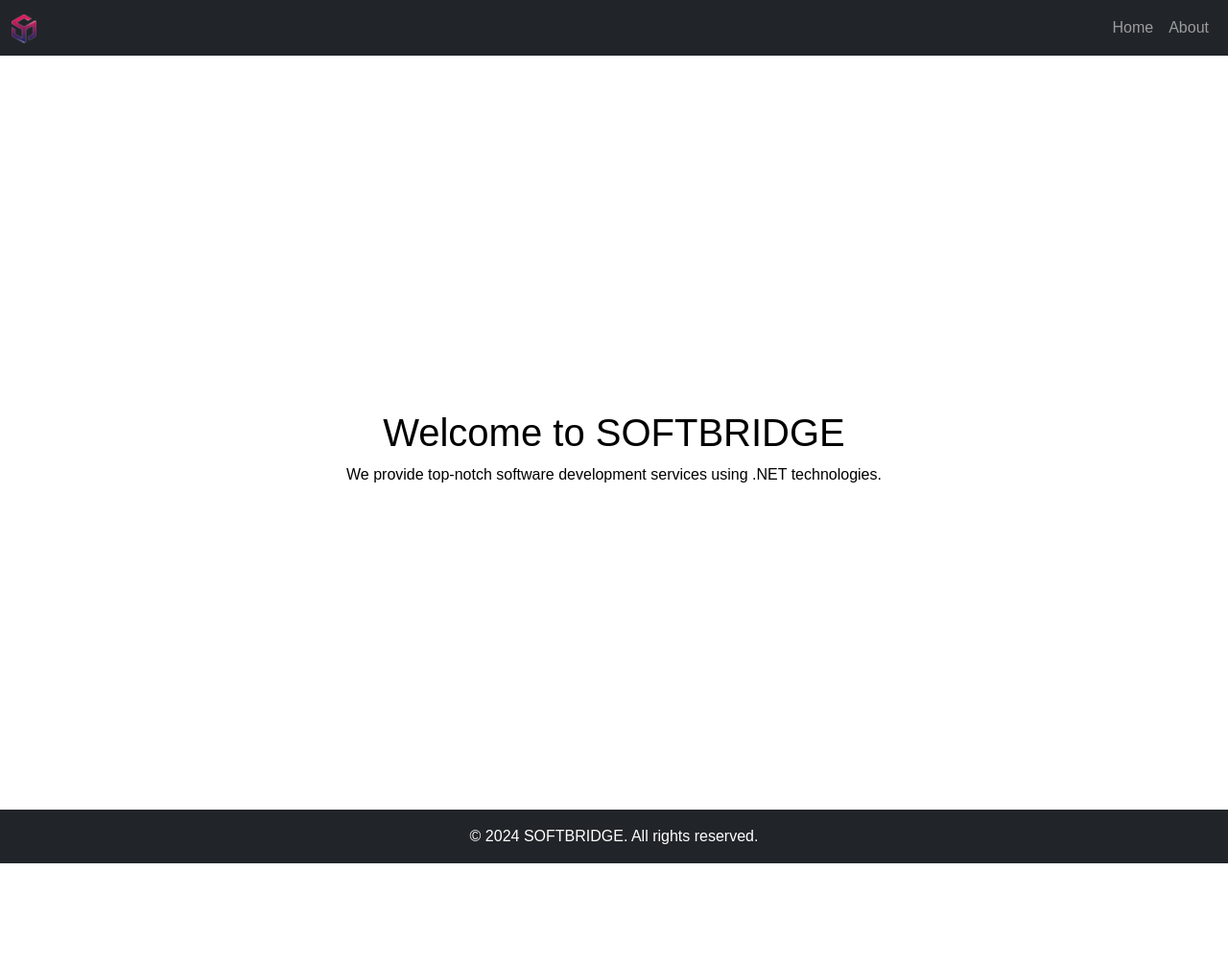
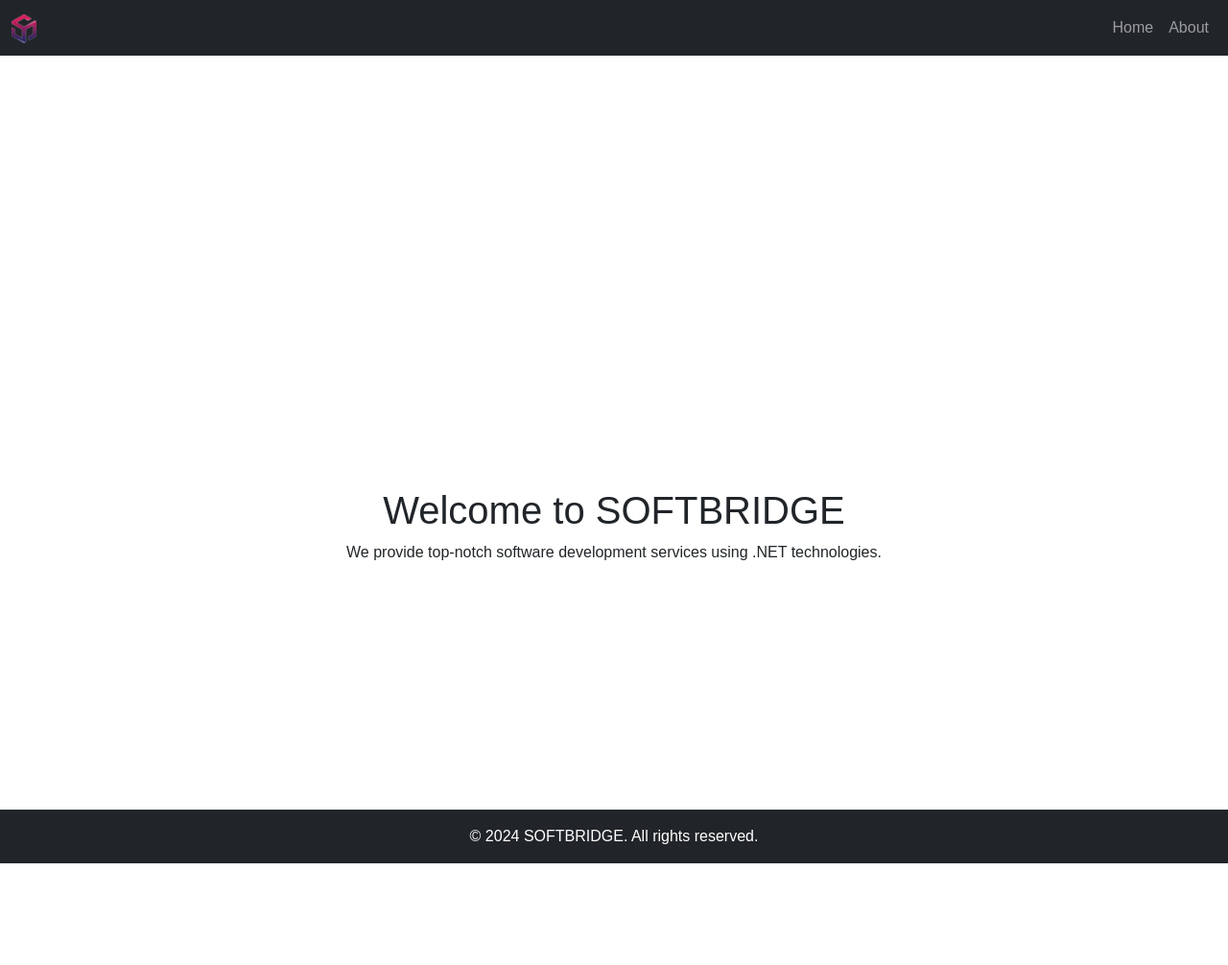
Before and after one commit to mfauziii/softbridge.github.io, a Jekyll site: the page built from index.md, in a window 1280 px wide. Shown: the whole page at 96% size. Built offline with Jekyll 4.4.1, drawn with Linux system fonts in a browser that asks for light colours; nearby versions of some CDN libraries; before the commit the page ends 900 px from its top, so only the background shows below that.

Commit message:
Update style.css

```diff
--- a/assets/css/style.css
+++ b/assets/css/style.css
@@ -2,34 +2,18 @@
   height: 100%;
   margin: 0;
   font-family: Arial, sans-serif;
-  background-color: #fff;
-  color: #000;
-}
-
-body {
-  display: flex;
-  flex-direction: column;
-  min-height: 100vh;
-}
-
-header, footer {
-  background-color: #000;
-  color: #fff;
-  padding: 1em;
 }
 
 main {
-  flex: 1;
+  min-height: 100%;
   display: flex;
   flex-direction: column;
   justify-content: center;
+  align-items: center;
 }
 
-a {
-  color: #fff;
-  text-decoration: none;
+.footer {
+  position: absolute;
+  bottom: 0;
+  width: 100%;
 }
-
-a:hover {
-  text-decoration: underline;
-}
```
